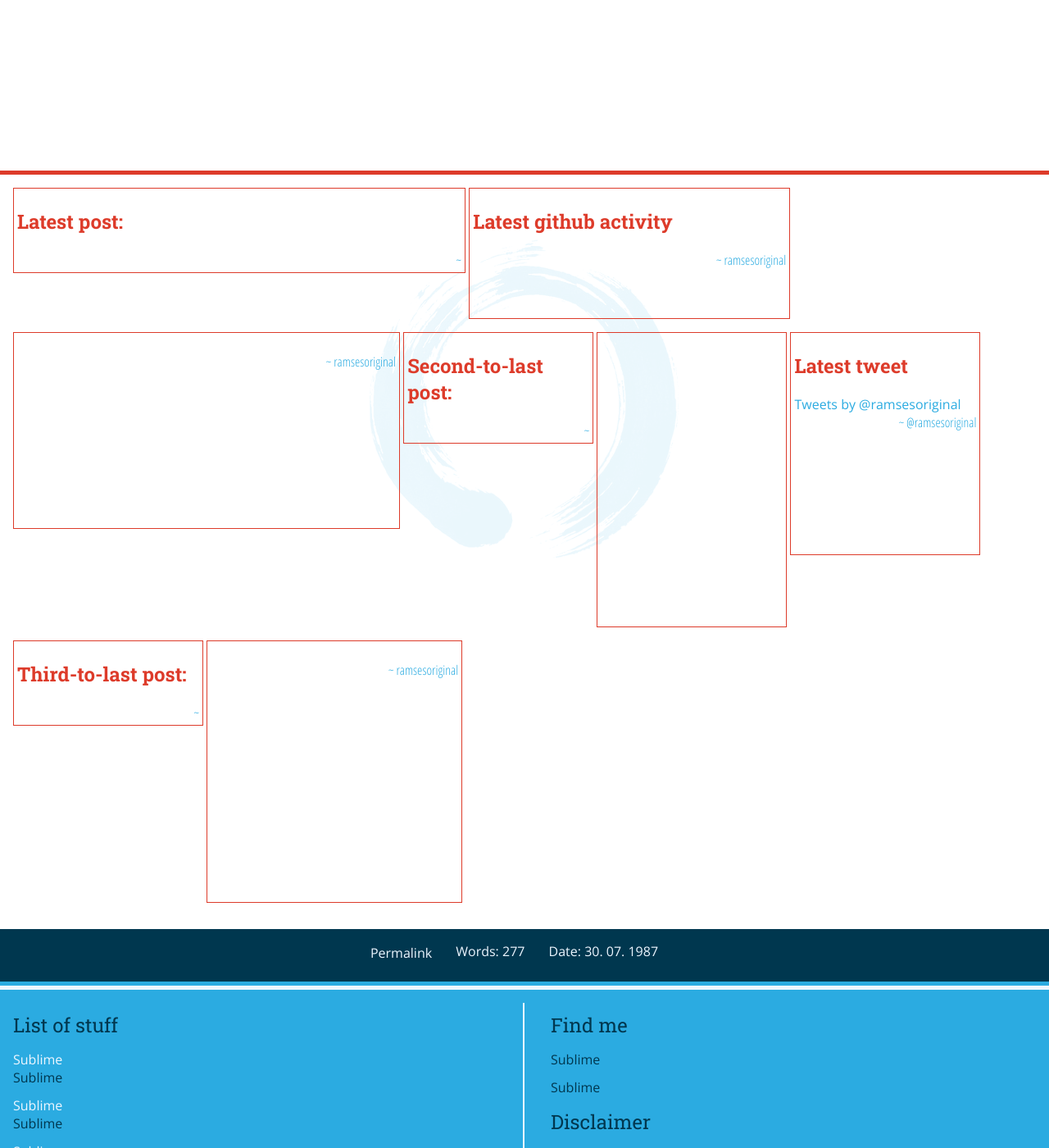
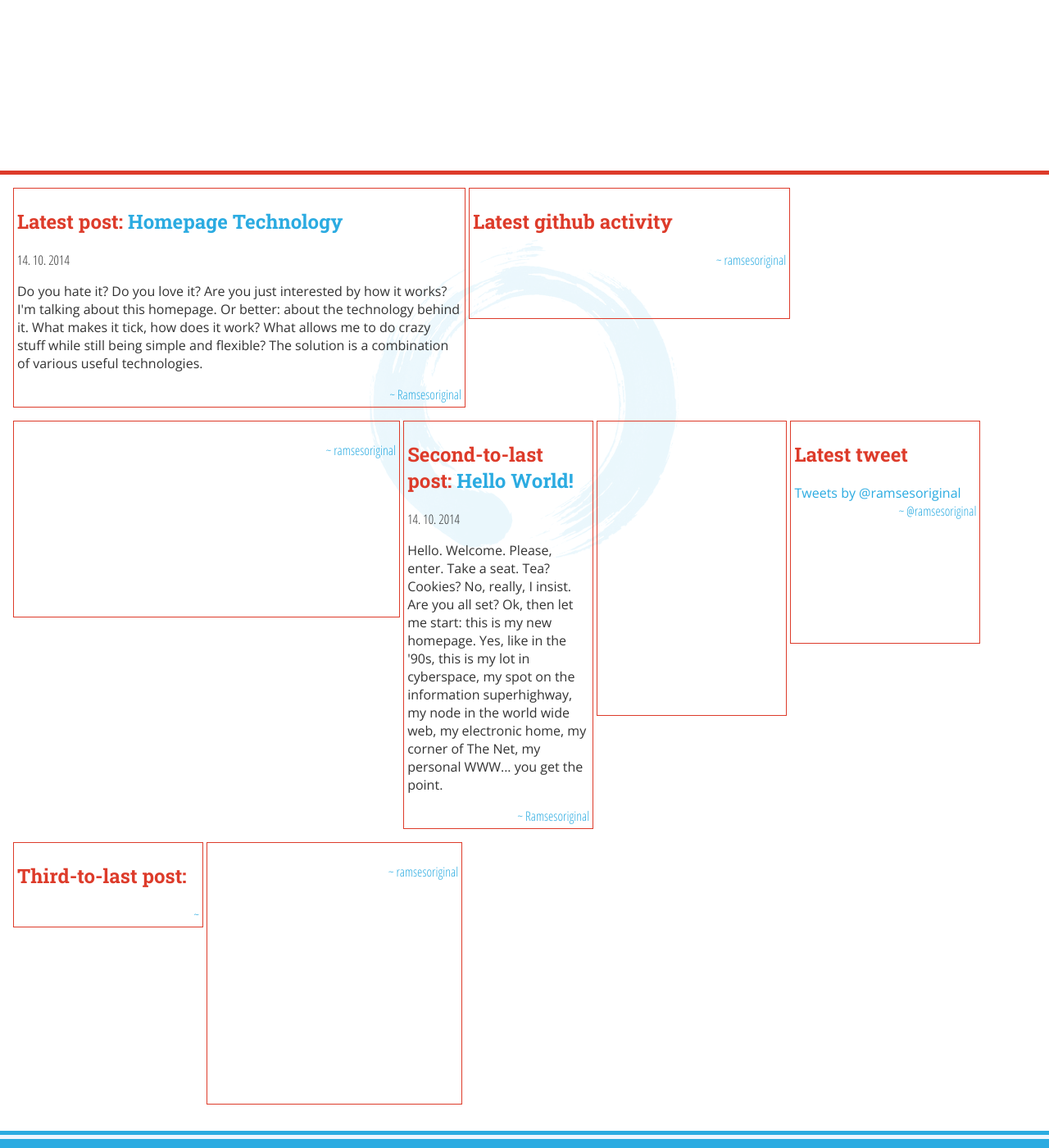
Before and after one commit to ramsesoriginal/ramsesoriginal.github.io, a Jekyll site: the page built from index.html, in a window 1280 px wide and 1400 px high, scrolled down 519 px. Shown: the whole window at 82% size. Built offline with Jekyll 4.4.1, drawn with Linux system fonts in a browser that asks for light colours; nearby versions of some CDN libraries; comment, search, counter and statistics services are not loaded; some of the changed text lies outside the part shown.

Commit message:
Improved homepage, finished footer, Started writing posts

```diff
--- a/_drafts/hello-world.textile
+++ b/_drafts/hello-world-draft.textile
@@ -1,6 +1,6 @@
 ---
 title: Hello World!
-permalink: hello-world
+permalink: hello-world-draft
 categories:
   - meta
 tags:
--- a/_includes/footer.html
+++ b/_includes/footer.html
@@ -1,15 +1,20 @@
 
 <aside class="metaInfo">
 	<h1>
-		List of stuff
+		Awesome People, check them out!
 	</h1>
 	<ul>
-		<li>Sublime <a href="">Sublime </a></li>
-		<li>Sublime <a href="">Sublime </a></li>
-		<li>Sublime <a href="">Sublime </a></li>
-		<li>Sublime <a href="">Sublime </a></li>
-		<li>Sublime <a href="">Sublime </a></li>
-		<li>Sublime <a href="">Sublime </a></li>
+		<li>Designer <a href="http://www.philippvons.altervista.org/">Philipp von Schlechtleitner </a></li>
+		<li>Sculptor <a href="http://diegoperathoner.weebly.com/">Diego Perathoner </a></li>
+		<li>Photographer <a href="http://lukasfurlan.com/">Lucas Furlan </a></li>
+		<li>Musicians <a href="http://www.noluntas.com/">Nolunta's </a></li>
+		<li>Storyteller <a href="https://twitter.com/h3xtacy">h3xtacy </a></li>
+		<li>Game Developer <a href="http://www.sophiehoulden.com/">Sophie Houlden </a></li>
+		<li>Science Evangelist <a href="http://www.kirstensanford.com/">Dr. Kiki Sanford</a></li>
+		<li>Concept Artist <a href="http://mathiaszamecki.deviantart.com/">Mathias Zamęcki</a></li>
+		<!--<li>Modern Artist <a href="http://www.simonperathoner.com/">Simon Perathoner</a></li>
+		<li>Space Engineer <a href="https://twitter.com/tweetsoutloud">Bobak Ferdowsi</a></li>
+		<li>Journalist <a href="http://craphound.com/">Cory Doctorow</a></li>-->
 	</ul>
 </aside>
 
@@ -18,8 +23,9 @@
 		Find me
 	</h1>
 	<ul>
-		<li><a href="">Sublime </a></li>
-		<li><a href="">Sublime </a></li>
+		<li><a href="http://about.me/ramsesoriginal">about.me</a></li>
+		<li><a href="{{site.url}}/about/">About me</a></li>
+		<li><a href="https://www.google.com/?q=ramsesoriginal#q=ramsesoriginal">Google me</a></li>
 	</ul>
 </aside>
 
@@ -27,10 +33,5 @@
 	<h1>
 		Disclaimer
 	</h1>
-	<p>Lorem ipsum dolor sit amet, consectetur adipisicing elit, sed do eiusmod
-	tempor incididunt ut labore et dolore magna aliqua. Ut enim ad minim veniam,
-	quis nostrud exercitation ullamco laboris nisi ut aliquip ex ea commodo
-	consequat. Duis aute irure dolor in reprehenderit in voluptate velit esse
-	cillum dolore eu fugiat nulla pariatur. Excepteur sint occaecat cupidatat non
-	proident, sunt in culpa qui officia deserunt mollit anim id est laborum.</p>
+	<p>This is my private homepage. Except when otherwise noted, conted is created by <a href="{{site.url}}/about/">me</a>, and is licensed under a <a rel="license" href="http://creativecommons.org/licenses/by-nc-sa/4.0/">Creative Commons Attribution-NonCommercial-ShareAlike 4.0 International License</a>. Except when otherwise noted, all opinions expressed here are mine, and don't represent anyone else's. All opinions WILL be subject to change, and I may or may not update old content accordingly, so if you disagree, instead of just thinking some insult, just let me know. I try my best to be a decent human being, but sometimes I screw up. I also hate writing disclaimers.</p>
 </aside>
--- a/_layouts/default.html
+++ b/_layouts/default.html
@@ -42,10 +42,27 @@
 
 	<main>
 		<div class="wrapper">
+		{% if page.title %}
+		<h1>{{page.title}}</h1>
+
+		<time datetime="{{ page.date }}" class="pubdate">
+			{{ page.date | date: "%d. %m. %Y" }}
+		</time>
+		{% if page.tags %}
+			<span class="tags">Tags: {{ page.tags | array_to_sentence_string }}</span>
+		{% endif %}
+	    {% endif %}
+
 			{{ content }}
 		</div>
+
+		{% if page.title %}
+		 <span class="author main"><a href="{{ site.url }}/about/"> ~ {{ page.author }} </a></span>
+	    {% endif %}
 	{% if page.comments %}
 		<div class="comments">
+			<div id="disqus_thread">
+			</div>
 			 <script type="text/javascript">
 		        /* * * CONFIGURATION VARIABLES: EDIT BEFORE PASTING INTO YOUR WEBPAGE * * */
 		        var disqus_shortname = 'ramsesoriginal'; // required: replace example with your forum shortname
@@ -62,6 +79,7 @@
 		</div>
 	{% endif %}
 
+		{% if page.title %}
     <aside id="articledata">
 		<span class="url data">
 			<a href="{{ site.url }}{{ page.url }}">Permalink</a>
@@ -74,6 +92,7 @@
 		</span>
 
 
+	    {% endif %}
     </aside>
 
 	</main>
--- /dev/null
+++ b/_posts/2014-10-14-hello-world.html
@@ -0,0 +1,19 @@
+---
+title: Hello World!
+permalink: hello-world
+categories:
+  - meta
+tags:
+  - hello world
+  - service message
+comments: true
+---
+<p>Hello. Welcome. Please, enter. Take a seat. Tea? Cookies? No, really, I insist. Are you all set? Ok, then let me start: this is my new homepage. Yes, like in the '90s, this is my lot in cyberspace, my spot on the information superhighway, my node in the world wide web, my electronic home, my corner of The Net, my personal WWW... you get the point.</p>
+
+<p>Now that I got the cheesiness out of my system, let me start. If you know me since a while, you know I had various homepages and blogs during the last years, some of them successful, some less. Then I lost my domain (because of lazyness), and with it my motivation to have another reincarnation of a homepage for myself. Well, I got some motivation back, and decided to create a site again. Since you're reading this you're either a very early adopter, or you went back to this old post from some day in the future (That's kinda creepy, don't you think? I'm sure you have your reasons...). Either way, I guess very little people will actually read this. So be honored, you're part of a selected few.</p>
+
+<p>You may wonder why I need a homepage. There are multiple reasons, most of all it's just to express myself and have a central hub for all my stuff. I'm not sure what direction i'm gonna take this site, it's starting off pretty simple, but who knows what the future brings.</p>
+
+<p>Later I'll write a post about the technology behind the site, and why I chose it, so look forward to that. In the meantime, you probably will find a ton of errors on the page. Let me know of them, maybe I'll fix them.</p>
+
+<p>For know that's all, have a nice stay, and enjoy my new site!</p>
--- /dev/null
+++ b/_posts/2014-10-14-homepage-technology.html
@@ -0,0 +1,15 @@
+---
+title: Homepage Technology
+permalink: homepage-technology
+categories:
+  - meta
+tags:
+  - technology
+  - jekyll
+  - html5
+  - git
+  - github
+  - service message
+comments: true
+---
+<p>Do you hate it? Do you love it? Are you just interested by how it works? I'm talking about this homepage. Or better: about the technology behind it. What makes it tick, how does it work? What allows me to do crazy stuff while still being simple and flexible? The solution is a combination of various useful technologies.</p>
--- a/about/index.html
+++ b/about/index.html
@@ -1,2 +1,3 @@
 ---
 ---
+<img src="{{ site.url }}/assets/images/hover-husky.gif" />
--- a/blog/index.html
+++ b/blog/index.html
@@ -4,9 +4,9 @@ title: My Blog
 
 <!-- This loops through the paginated posts -->
 {% for post in paginator.posts %}
-  <h1><a href="{{ post.url }}#disqus_thread">{{ post.title }}</a></h1>
+  <h1><a href="{{ site.url }}{{ post.url }}">{{ post.title }}</a><a href="{{ site.url }}{{ post.url }}#disqus_thread"></a></h1>
   <p class="author">
-    <span class="date">{{ post.date }}</span>
+    <span class="date">{{ post.date | date: "%d. %m. %Y" }}</span>
   </p>
   <div class="content">
     {{ post.excerpt }}
--- a/index.html
+++ b/index.html
@@ -3,7 +3,7 @@
 <article class="latestpost smallbox">
 	<header>
 		<h1>
-			Latest post: <a href="{{ site.posts.first.url }}#disqus_thread">{{ site.posts.first.title }}</a>
+			Latest post: <a href="{{ site.url }}{{ site.posts.first.url }}">{{ site.posts.first.title }}</a> <a href="{{ site.url }}{{ site.posts.first.url }}#disqus_thread"></a>
 		</h1>
 		<time datetime="{{ site.posts.first.date }}" class="pubdate">
 			{{ site.posts.first.date | date: "%d. %m. %Y" }}
@@ -48,17 +48,17 @@
 <article class="secondlatestpost smallbox">
 	<header>
 		<h1>
-			Second-to-last post: <a href="{{ site.posts.second.url }}#disqus_thread">{{ site.posts.second.title }}</a>
+			Second-to-last post: <a href="{{ site.url }}{{ site.posts[1].url }}">{{ site.posts[1].title }}</a> <a href="{{ site.url }}{{ site.posts[1].url }}#disqus_thread"></a>
 		</h1>
-		<time datetime="{{ site.posts.second.date }}" class="pubdate">
-			{{ site.posts.second.date | date: "%d. %m. %Y" }}
+		<time datetime="{{ site.posts[1].date }}" class="pubdate">
+			{{ site.posts[1].date | date: "%d. %m. %Y" }}
 		</time>
 	</header>
 	<p>
-		{{ site.posts.second.excerpt }}
+		{{ site.posts[1].excerpt }}
 	</p>
 	<footer>
-		 <span class="author"><a href="{{ site.url }}/about/"> ~ {{ site.posts.second.author }} </a></span>
+		 <span class="author"><a href="{{ site.url }}/about/"> ~ {{ site.posts[1].author }} </a></span>
 	</footer>
 </article>
 
@@ -104,17 +104,17 @@
 <article class="thirdlatestpost smallbox">
 	<header>
 		<h1>
-			Third-to-last post: <a href="{{ site.posts.third.url }}#disqus_thread">{{ site.posts.third.title }}</a>
+			Third-to-last post: <a href="{{ site.url }}{{ site.posts[2].url }}">{{ site.posts[2].title }}</a> <a href="{{ site.url }}{{ site.posts[2].url }}#disqus_thread"></a>
 		</h1>
-		<time datetime="{{ site.posts.third.date }}" class="pubdate">
-			{{ site.posts.third.date | date: "%d. %m. %Y" }}
+		<time datetime="{{ site.posts[2].date }}" class="pubdate">
+			{{ site.posts[2].date | date: "%d. %m. %Y" }}
 		</time>
 	</header>
 	<p>
-		{{ site.posts.third.excerpt }}
+		{{ site.posts[2].excerpt }}
 	</p>
 	<footer>
-		 <span class="author"><a href="{{ site.url }}/about/"> ~ {{ site.posts.third.author }} </a></span>
+		 <span class="author"><a href="{{ site.url }}/about/"> ~ {{ site.posts[2].author }} </a></span>
 	</footer>
 </article>
 
--- a/js/flickr.js
+++ b/js/flickr.js
@@ -30,7 +30,7 @@ if (document.enableFlickr) {
 
   	if (document.masonryActive)
     {
-  		$("main > wrapper").masonry();
+  		$("main > .wrapper").masonry();
     }
   });
 }
--- a/js/github.js
+++ b/js/github.js
@@ -26,6 +26,6 @@ if (document.enableGithub) {
 
 		$("#githubContent").html(text);
 		if (document.masonryActive)
-			$("main > wrapper").masonry();
+			$("main > .wrapper").masonry();
 	});
 }
--- a/js/instagram.js
+++ b/js/instagram.js
@@ -26,7 +26,7 @@ if (document.enableInstagram)  {
 				linkStart + imgTag + "</a>"
 			);
 			if (document.masonryActive)
-				$("main > wrapper").masonry();
+				$("main > .wrapper").masonry();
 		});
 	});
 }
--- a/js/last.fm.js
+++ b/js/last.fm.js
@@ -26,6 +26,6 @@ if (document.enableLastFM) {
 		);
 
 		if (document.masonryActive)
-			$("main > wrapper").masonry();
+			$("main > .wrapper").masonry();
 	});
 }
--- a/js/masonryStarter.js
+++ b/js/masonryStarter.js
@@ -10,7 +10,7 @@ $(document).ready(function() {
 		});
 	}
 	function WidthChange(mq) {
-		var $container = $('main > wrapper');
+		var $container = $('main > .wrapper');
 		var em = parseFloat( $container.css('font-size') );
 		if (mq.matches) {
 			document.masonryActive=true;
--- a/style/mainstyle.scss
+++ b/style/mainstyle.scss
@@ -175,8 +175,23 @@ main {
 	width: 100%;
 	z-index: 3;
 	padding: 0;
+
+	.main.author {
+		padding-left: 4em;
+		margin-bottom: 1.25em;
+		display: block;
+	}
+	.tags, .pubdate {
+		font-family: 'Open Sans Condensed', sans-serif;
+		display: block;
+	}
+	.comments {
+		padding: 0 1em;
+	}
 	.wrapper {
 		padding: 1em;
+		overflow: hidden;
+
 		h1 {
 			color: #dd3b2a;
 		}
@@ -202,7 +217,7 @@ main {
 			}
 
 			&.lastfm {
-				height: 22.5em;
+				min-height: 22.5em;
 			}
 
 			time,
@@ -281,12 +296,16 @@ main {
 	.metaInfo {
 		border-right: 2px solid #edf6ff;
 		float: left;
-		margin-right: 2em;
+		/*margin-right: 2em;*/
 		width: 50%;
 	}
 
 	aside {
 		color: #edf6ff;
+		&:not(.metaInfo) {
+			margin-left: 50%;
+			padding-left: 2em;
+		}
 		h1 {
 			color: #00374f;
 			font-size: 1.5em;
@@ -294,6 +313,9 @@ main {
 			font-weight: 500;
 			line-height: 1.25em;
 			margin: 0.5em 0;
+		}
+		a {
+			color: #edf6ff;
 		}
 		ul {
 			list-style: none;
```
